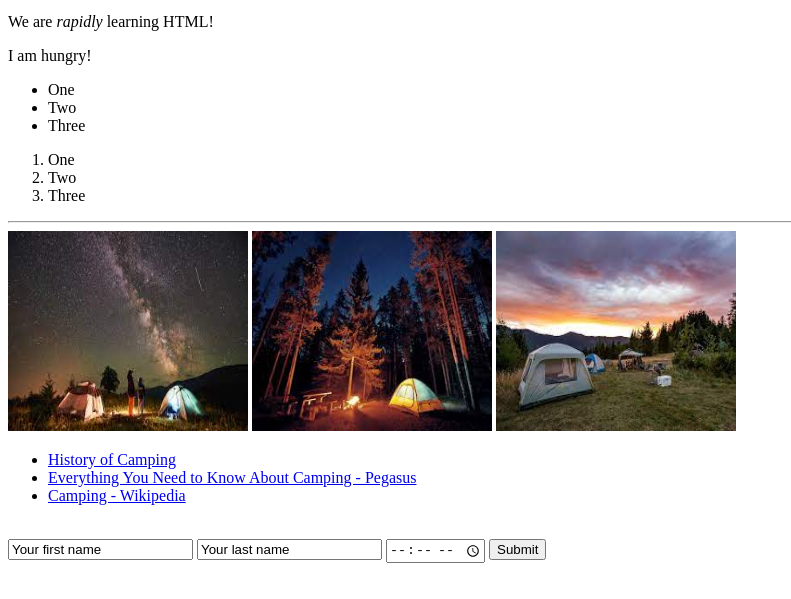
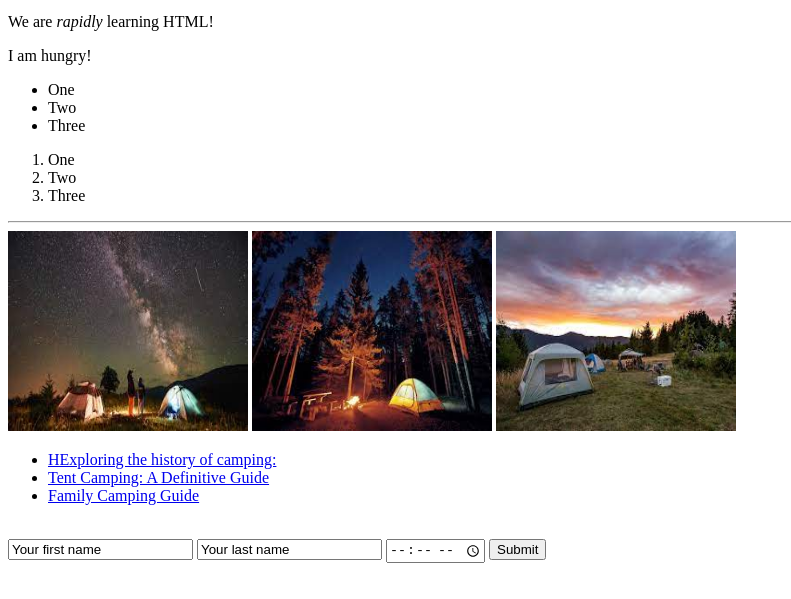
Before and after one commit to TheRealBasel/htmlpractice, a plain HTML site: page index.html in a window 1280 px wide. Shown: the part 101-700 px from the top of the page, without its empty margins (0-791 px from the left). Drawn offline with Linux system fonts and the light colour scheme.

```diff
--- a/index.html
+++ b/index.html
@@ -37,19 +37,17 @@
         <br>
         <ul>
             <li>
-                <a href="https://www.campingintheforest.co.uk/blog/camping-information/history-of-camping">History of Camping</a>
+                <a href="https://www.eurekacamping.com/blog/tent-camping-guide"">HExploring the history of camping:</a>
             </li>
             <li>
-                <a href="https://www.flypgs.com/en/extreme-sports/camping">Everything You Need to Know About Camping - Pegasus</a>
-
+                <a href="https://www.eurekacamping.com/blog/tent-camping-guide">Tent Camping: A Definitive Guide</a>
             </li>
             <li>
-                <a href="https://en.wikipedia.org/wiki/Camping">Camping - Wikipedia</a>
-
+                <a href="https://www.cntraveler.com/story/family-camping-guide">Family Camping Guide</a>
             </li>
         </ul>
 
-    <br>
+        <br>
         <form>
             <label for="fname"></label>
             <input type="text" name="fname" id="fname" value="Your first name">
```
